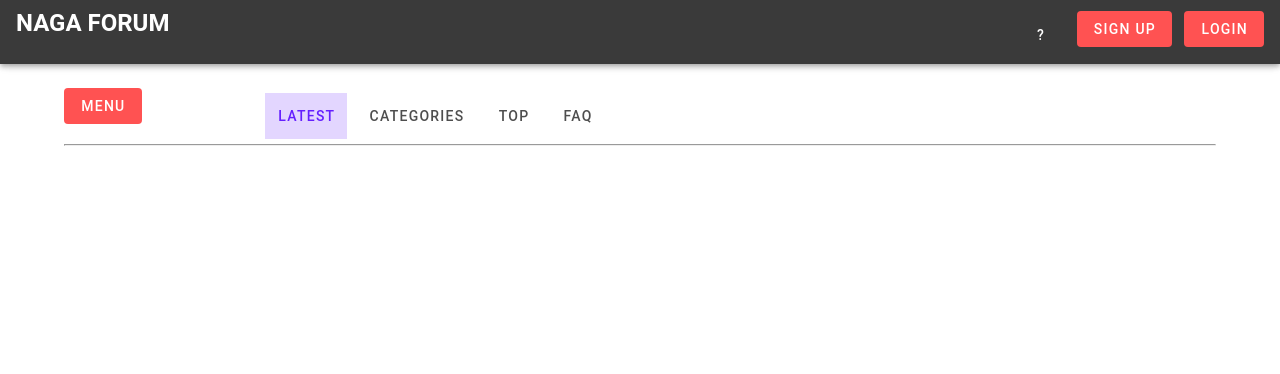
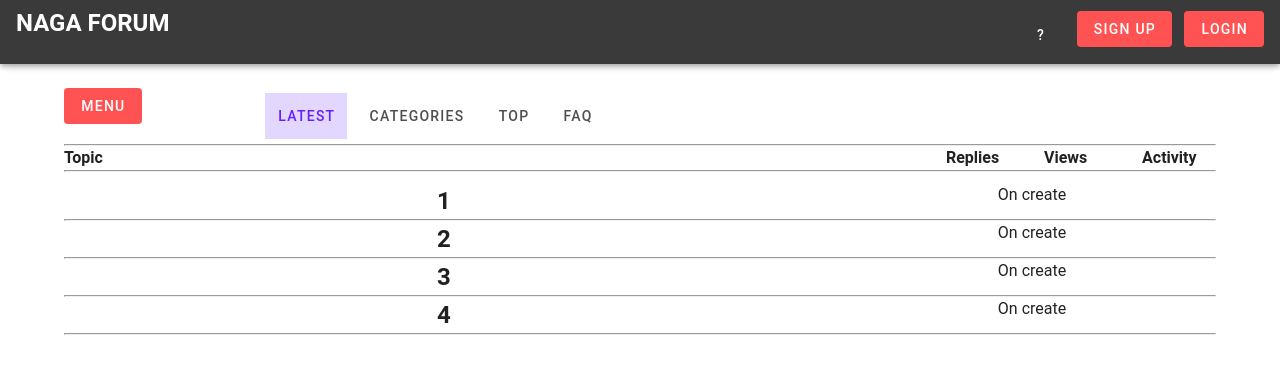
Before and after one commit to Maicntt2k60/vue, a Vue app in the folder front-end/: page / in a window 1280 px wide. Shown: the top 374 px of the page. Built offline with nearby package versions, Linux system fonts and the light colour scheme.

Commit message:
commit style

```diff
--- a/front-end/src/components/ItemPostList.vue
+++ b/front-end/src/components/ItemPostList.vue
@@ -4,7 +4,7 @@
     <v-col cols="8">
       <h2>{{msg}}</h2>
     </v-col>
-    <v-col cols="4">Mac dinh</v-col>
+    <v-col cols="4">{{tt}}</v-col>
   </v-row>
   <hr>
 </div>
@@ -14,7 +14,8 @@
 export default {
   name: "ItemPostList",
   props:{
-    msg:String
+    msg:String,
+    tt:String
   }
 }
 </script>
--- a/front-end/src/views/Home.vue
+++ b/front-end/src/views/Home.vue
@@ -32,17 +32,35 @@
     </v-row>
     <hr>
     <v-row>
-
+      <v-col cols="9">
+        <h4>Topic</h4>
+      </v-col>
+      <v-col cols="1">
+        <h4>Replies</h4>
+      </v-col>
+      <v-col cols="1">
+        <h4>Views</h4>
+      </v-col>
+      <v-col cols="1">
+        <h4>
+          Activity
+        </h4>
+      </v-col>
     </v-row>
-
+    <hr>
+    <div class="list-item-post">
+      <ItemPostList v-for="data in 4" :key="data" :msg="data" :tt="msg"/>
+    </div>
   </div>
 </template>
 
 <script>
-
+import ItemPostList from "@/components/ItemPostList";
 export default {
   name: 'Home',
-  components: {},
+  components: {
+    ItemPostList
+  },
   data() {
     return {
       msg: "On create",
@@ -70,4 +88,7 @@ export default {
 .menu-option-main {
   margin-top: 1%;
 }
+.list-item-post{
+  margin-top: 1%;
+}
 </style>
```
